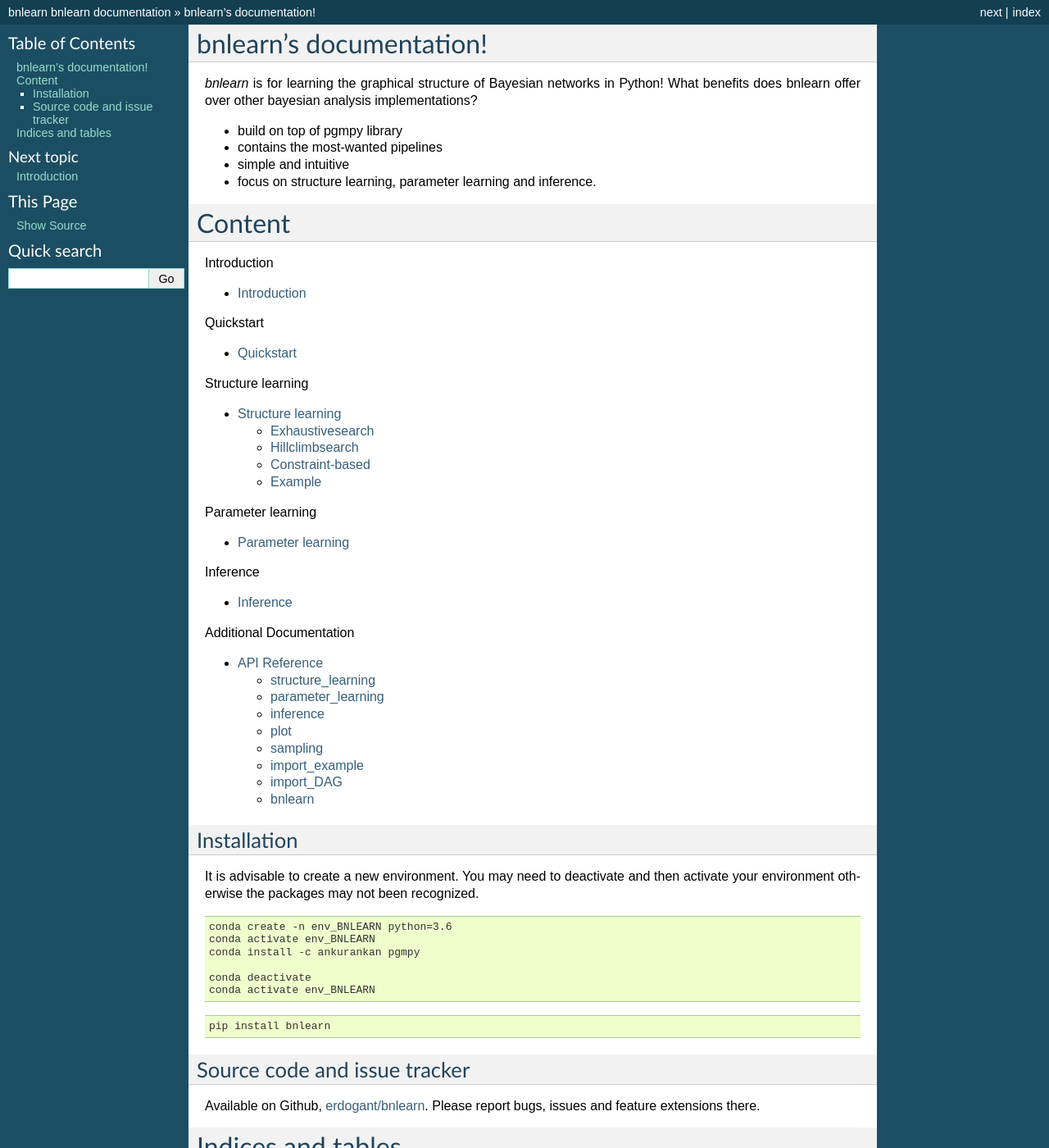
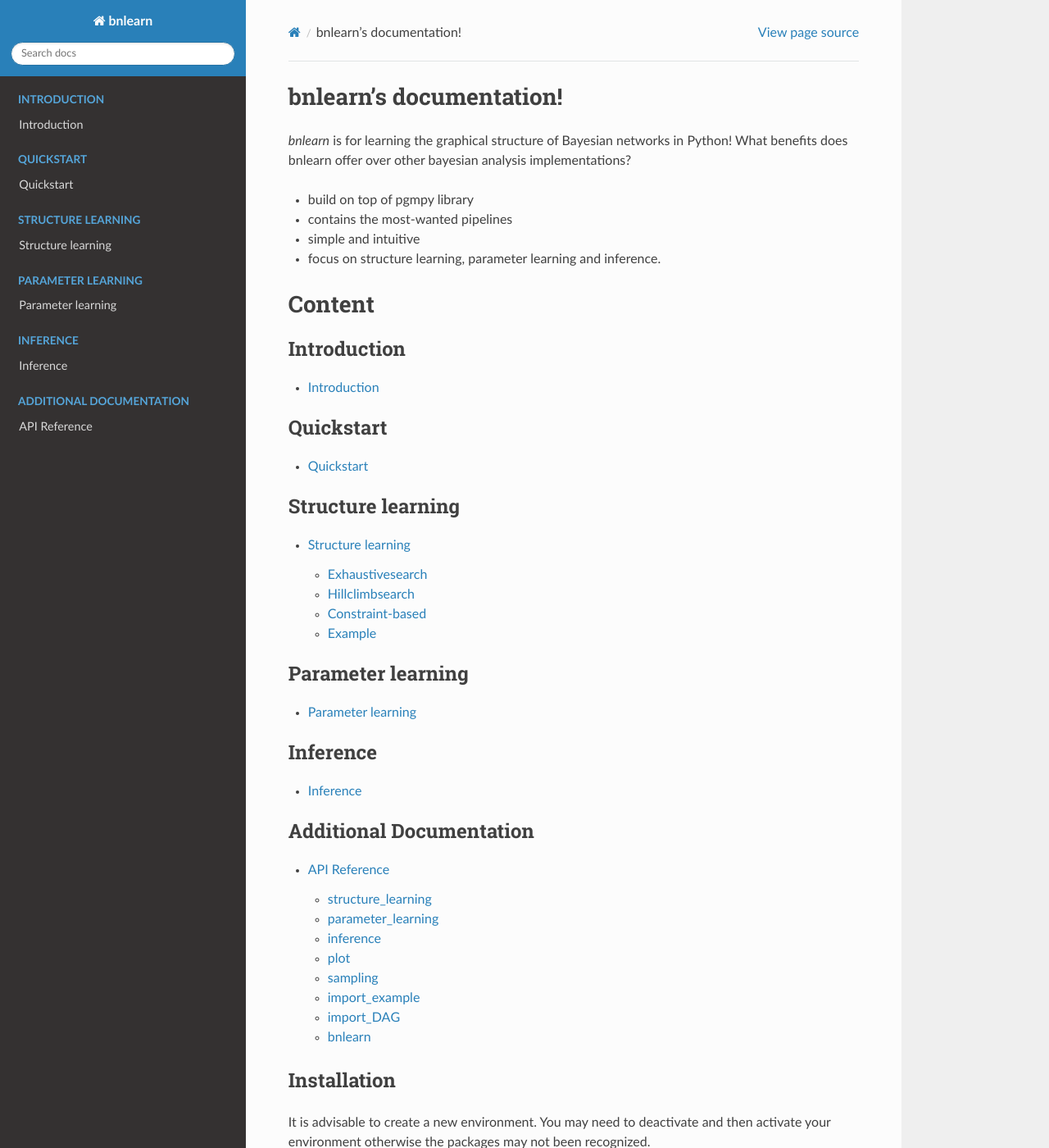
Before and after one commit to erdogant/bnlearn, a Sphinx documentation site: the page built from docs/source/index.rst, in a window 1280 px wide and 1400 px high. Shown: the whole window at 82% size. Built offline with Sphinx 7.4.7 and the Read the Docs theme 2.0.0, drawn with Linux system fonts in a browser that asks for light colours; some of the changed text lies outside the part shown.

Commit message:
new template

```diff
--- a/docs/source/Structure learning.rst
+++ b/docs/source/Structure learning.rst
@@ -1,8 +1,3 @@
-.. _code_directive:
-
--------------------------------------
-
-
 Structure learning
 ==================
 
--- a/docs/source/conf.py
+++ b/docs/source/conf.py
@@ -64,7 +64,8 @@
 # a list of builtin themes.
 #
 #html_theme = 'alabaster'
-html_theme = 'default'
+#html_theme = 'default'
+html_theme = 'sphinx_rtd_theme'
 
 # Add any paths that contain custom static files (such as style sheets) here,
 # relative to this directory. They are copied after the builtin static files,
```
